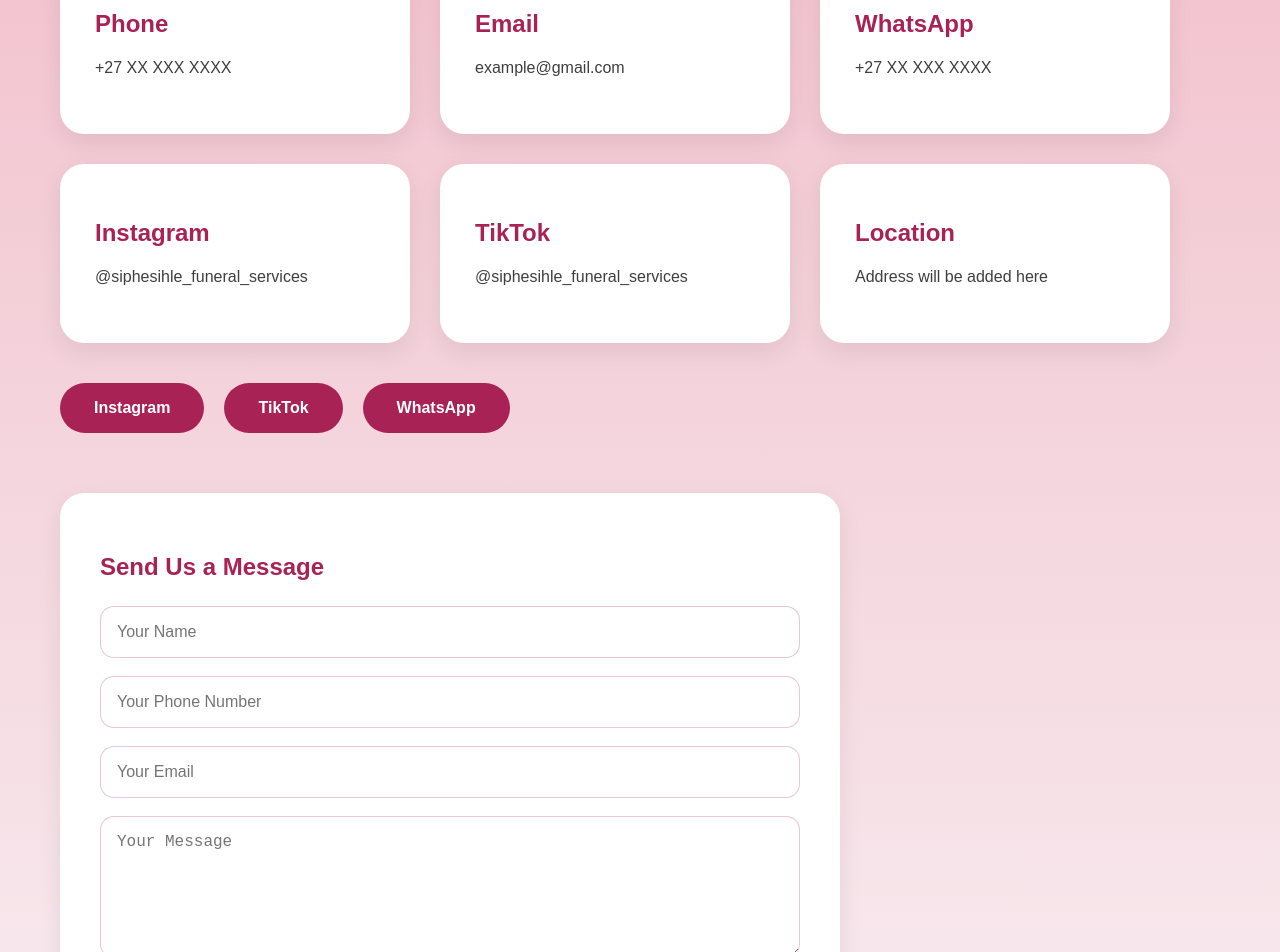
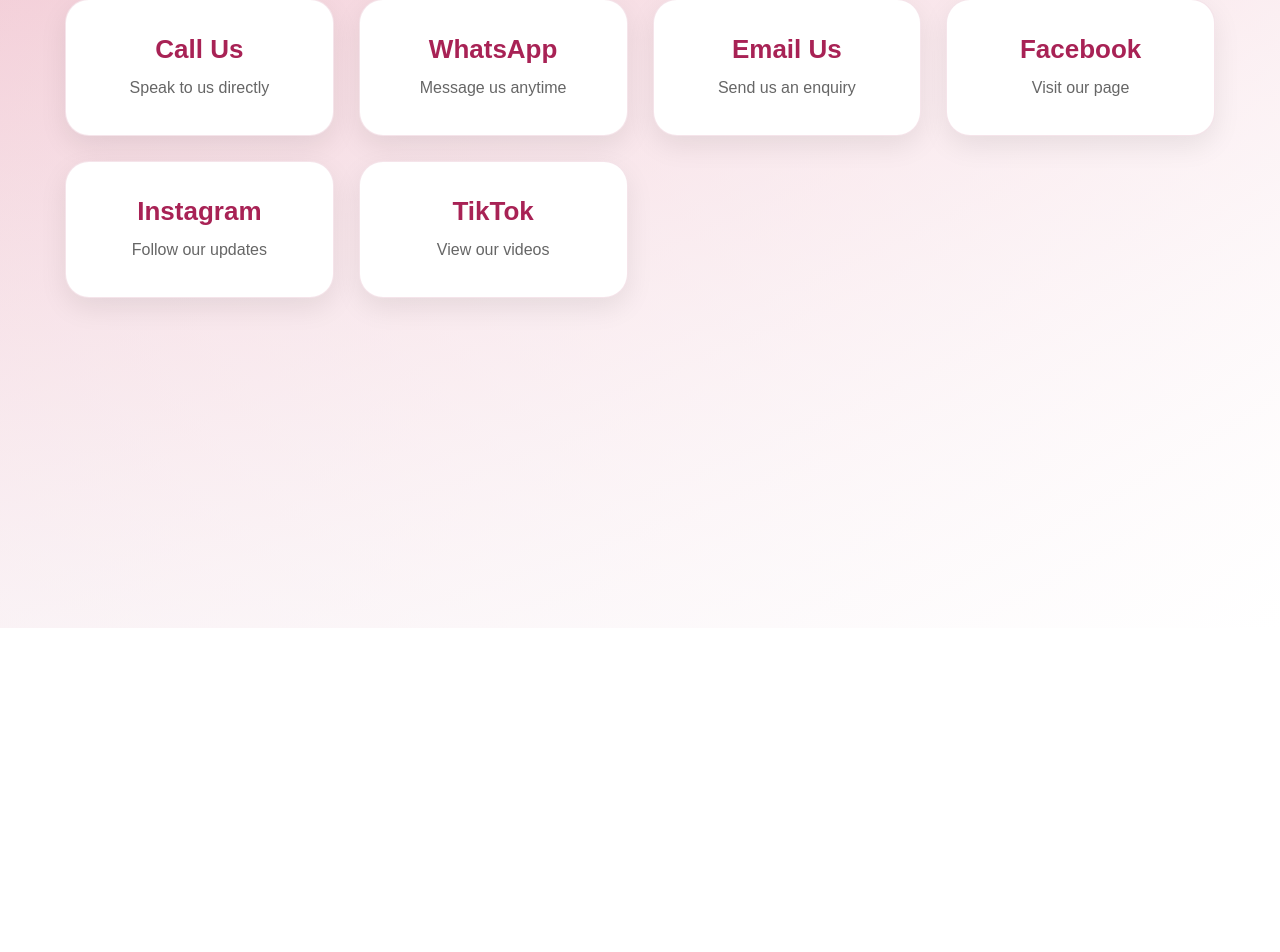
Before and after one commit to tkak465-web/siphesihle-funeral-services, a Next.js app: page /contact in a window 1280 px wide. Shown: the part 372-1324 px from the top of the page. After the commit the page ends 1000 px from the top, so only its background shows below. Built offline with nearby package versions, Linux system fonts and the light colour scheme.

Commit message:
email fix

```diff
--- a/app/contact/page.tsx
+++ b/app/contact/page.tsx
@@ -3,17 +3,20 @@
     <main
       style={{
         minHeight: "100vh",
-        background: "rgba(168, 34, 85, 0.08)",
+        background:
+          "linear-gradient(135deg, rgba(168,34,85,0.10), rgba(255,255,255,0.95))",
         fontFamily: "Arial, sans-serif",
         color: "#3f3f3f",
-        padding: "80px 60px",
+        padding: "90px 60px",
       }}
     >
+      <section style={{ maxWidth: "1150px", margin: "0 auto" }}>
         <h1
           style={{
             fontSize: "56px",
             color: "#a82255",
-          marginBottom: "25px",
+            textAlign: "center",
+            marginBottom: "18px",
           }}
         >
           Contact Us
@@ -21,176 +24,100 @@
 
         <p
           style={{
-          maxWidth: "800px",
+            textAlign: "center",
+            maxWidth: "760px",
+            margin: "0 auto 60px",
             fontSize: "20px",
-          lineHeight: "1.9",
+            lineHeight: "1.8",
             color: "#444",
           }}
         >
-        We are available to assist families with care, dignity and respect.
+          Reach us directly through phone, WhatsApp, email or our social media
+          pages. We are here to assist with dignity, care and respect.
         </p>
 
         <div
           style={{
-          display: "flex",
-          gap: "30px",
-          flexWrap: "wrap",
-          marginTop: "60px",
+            display: "grid",
+            gridTemplateColumns: "repeat(auto-fit, minmax(260px, 1fr))",
+            gap: "25px",
           }}
         >
-        <ContactCard title="Phone" text="+27 XX XXX XXXX" />
-        <ContactCard title="Email" text="example@gmail.com" />
-        <ContactCard title="WhatsApp" text="+27 XX XXX XXXX" />
-        <ContactCard title="Instagram" text="@siphesihle_funeral_services" />
-        <ContactCard title="TikTok" text="@siphesihle_funeral_services" />
-        <ContactCard title="Location" text="Address will be added here" />
-      </div>
-
-      <div
-        style={{
-          display: "flex",
-          gap: "20px",
-          flexWrap: "wrap",
-          marginTop: "40px",
-        }}
-      >
-        <a
-          href="https://instagram.com"
-          target="_blank"
-          style={socialButton}
-        >
-          Instagram
-        </a>
-
-        <a
-          href="https://tiktok.com"
-          target="_blank"
-          style={socialButton}
-        >
-          TikTok
-        </a>
-
-        <a
-          href="https://wa.me/"
-          target="_blank"
-          style={socialButton}
-        >
-          WhatsApp
-        </a>
-      </div>
-
-      <div
-        style={{
-          marginTop: "60px",
-          background: "white",
-          padding: "40px",
-          borderRadius: "24px",
-          boxShadow: "0 8px 24px rgba(0,0,0,0.08)",
-          maxWidth: "700px",
-        }}
-      >
-        <h2
-          style={{
-            color: "#a82255",
-            marginBottom: "25px",
-          }}
-        >
-          Send Us a Message
-        </h2>
-
-        <input
-          placeholder="Your Name"
-          style={inputStyle}
+          <ContactButton
+            title="Call Us"
+            subtitle="Speak to us directly"
+            link="tel:+27XXXXXXXXX"
           />
 
-        <input
-          placeholder="Your Phone Number"
-          style={inputStyle}
+          <ContactButton
+            title="WhatsApp"
+            subtitle="Message us anytime"
+            link="https://wa.me/27XXXXXXXXX"
           />
 
-        <input
-          placeholder="Your Email"
-          style={inputStyle}
+          <ContactButton
+            title="Email Us"
+            subtitle="Send us an enquiry"
+            link="https://mail.google.com/mail/?view=cm&fs=1&to=info@siphesihle.co.za"
           />
 
-        <textarea
-          placeholder="Your Message"
-          rows={6}
-          style={inputStyle}
+          <ContactButton
+            title="Facebook"
+            subtitle="Visit our page"
+            link="https://www.facebook.com/share/1F9pYB3s3D/"
           />
 
-        <button style={buttonStyle}>
-          Submit Message
-        </button>
+          <ContactButton
+            title="Instagram"
+            subtitle="Follow our updates"
+            link="https://www.instagram.com/siphesihle_funeral_services?igsh=MWhrcGI2YWs3azl0ZQ=="
+          />
+
+          <ContactButton
+            title="TikTok"
+            subtitle="View our videos"
+            link="https://www.tiktok.com/"
+          />
         </div>
+      </section>
     </main>
   );
 }
 
-function ContactCard({
+function ContactButton({
   title,
-  text,
+  subtitle,
+  link,
 }: {
   title: string;
-  text: string;
+  subtitle: string;
+  link: string;
 }) {
   return (
+    <a
+      href={link}
+      target="_blank"
+      rel="noopener noreferrer"
+      style={{ textDecoration: "none" }}
+    >
       <div
         style={{
           background: "white",
-        padding: "35px",
+          padding: "34px",
           borderRadius: "24px",
-        width: "280px",
-        boxShadow: "0 8px 24px rgba(0,0,0,0.08)",
+          textAlign: "center",
+          boxShadow: "0 10px 28px rgba(0,0,0,0.08)",
+          border: "1px solid rgba(168,34,85,0.12)",
         }}
       >
-      <h2
-        style={{
-          color: "#a82255",
-          marginBottom: "15px",
-        }}
-      >
+        <h2 style={{ color: "#a82255", margin: "0 0 10px", fontSize: "26px" }}>
           {title}
         </h2>
 
-      <p
-        style={{
-          lineHeight: "1.8",
-        }}
-      >
-        {text}
+        <p style={{ margin: 0, color: "#666", fontSize: "16px", lineHeight: "1.6" }}>
+          {subtitle}
         </p>
       </div>
+    </a>
   );
 }
-
-const inputStyle = {
-  width: "100%",
-  padding: "16px",
-  marginBottom: "18px",
-  borderRadius: "14px",
-  border: "1px solid rgba(168, 34, 85, 0.25)",
-  fontSize: "16px",
-  boxSizing: "border-box" as const,
-};
-
-const buttonStyle = {
-  padding: "16px 34px",
-  borderRadius: "30px",
-  border: "none",
-  background: "#a82255",
-  color: "white",
-  cursor: "pointer",
-  fontSize: "16px",
-};
-
-const socialButton = {
-  padding: "16px 34px",
-  borderRadius: "30px",
-  border: "none",
-  background: "#a82255",
-  color: "white",
-  textDecoration: "none",
-  fontWeight: 600,
-  display: "inline-block",
-};
--- a/app/layout.tsx
+++ b/app/layout.tsx
@@ -1,13 +1,13 @@
 import "./globals.css";
 import Link from "next/link";
-import { Playfair_Display, Lora } from "next/font/google";
+import { Inter, Montserrat } from "next/font/google";
 
-const headingFont = Playfair_Display({
+const headingFont = Montserrat({
   subsets: ["latin"],
-  weight: ["400", "500", "600", "700"],
+  weight: ["600", "700", "800"],
 });
 
-const bodyFont = Lora({
+const bodyFont = Inter({
   subsets: ["latin"],
   weight: ["400", "500", "600", "700"],
 });
@@ -27,18 +27,14 @@
       <body
         className={`${bodyFont.className} bg-gradient-to-b from-pink-100 via-pink-50 to-white text-[#0b1f3a]`}
       >
-        {/* HEADER */}
         <header className="w-full flex items-center justify-between px-10 py-6 border-b border-[#e9d4da]">
-
-          {/* LOGO LEFT */}
           <div
-            className={`${headingFont.className} text-xl font-semibold tracking-wide`}
+            className={`${headingFont.className} text-xl font-bold tracking-tight`}
           >
             Siphesihle Funeral Services
           </div>
 
-          {/* NAV RIGHT */}
-          <nav className="hidden md:flex gap-8 text-sm tracking-wide">
+          <nav className="hidden md:flex gap-8 text-sm font-semibold tracking-wide">
             <Link href="/">Home</Link>
             <Link href="/services">Services</Link>
             <Link href="/arrangements">Arrangements</Link>
@@ -46,7 +42,6 @@
             <Link href="/about">About</Link>
             <Link href="/contact">Contact</Link>
           </nav>
-
         </header>
 
         {children}
```
Lines whose indentation alone changed are shown as unchanged.
